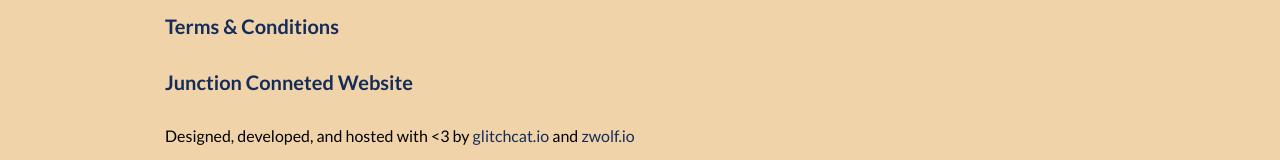
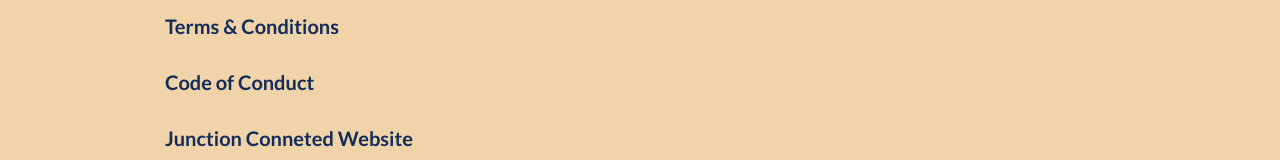
Before and after one commit to moccadroid/junctionXVienna, a Next.js app: page / in a window 1280 px wide. Shown: the part 2794-2954 px from the top of the page. Built offline with nearby package versions, Linux system fonts and the light colour scheme.

Commit message:
links updated

```diff
--- a/src/components/blocks/FooterBlock.js
+++ b/src/components/blocks/FooterBlock.js
@@ -9,9 +9,10 @@
     <div className={styles.footerBlock}>
       <Container>
         <div className={styles.links}>
-          <Link newTab href={'https://google.de'}>Privacy Policy</Link>
-          <Link newTab href={'https://google.de'}>Terms & Conditions</Link>
-          <Link newTab href={'https://google.de'}>Junction Conneted Website</Link>
+          <Link newTab href={'https://www.hackjunction.com/policy'}>Privacy Policy</Link>
+          <Link newTab href={'https://www.hackjunction.com/terms'}>Terms & Conditions</Link>
+          <Link newTab href={'https://www.hackjunction.com/codeofconduct'}>Code of Conduct</Link>
+          <Link newTab href={'https://connected.hackjunction.com'}>Junction Conneted Website</Link>
         </div>
 
         <div className={styles.disclaimer}>
```
